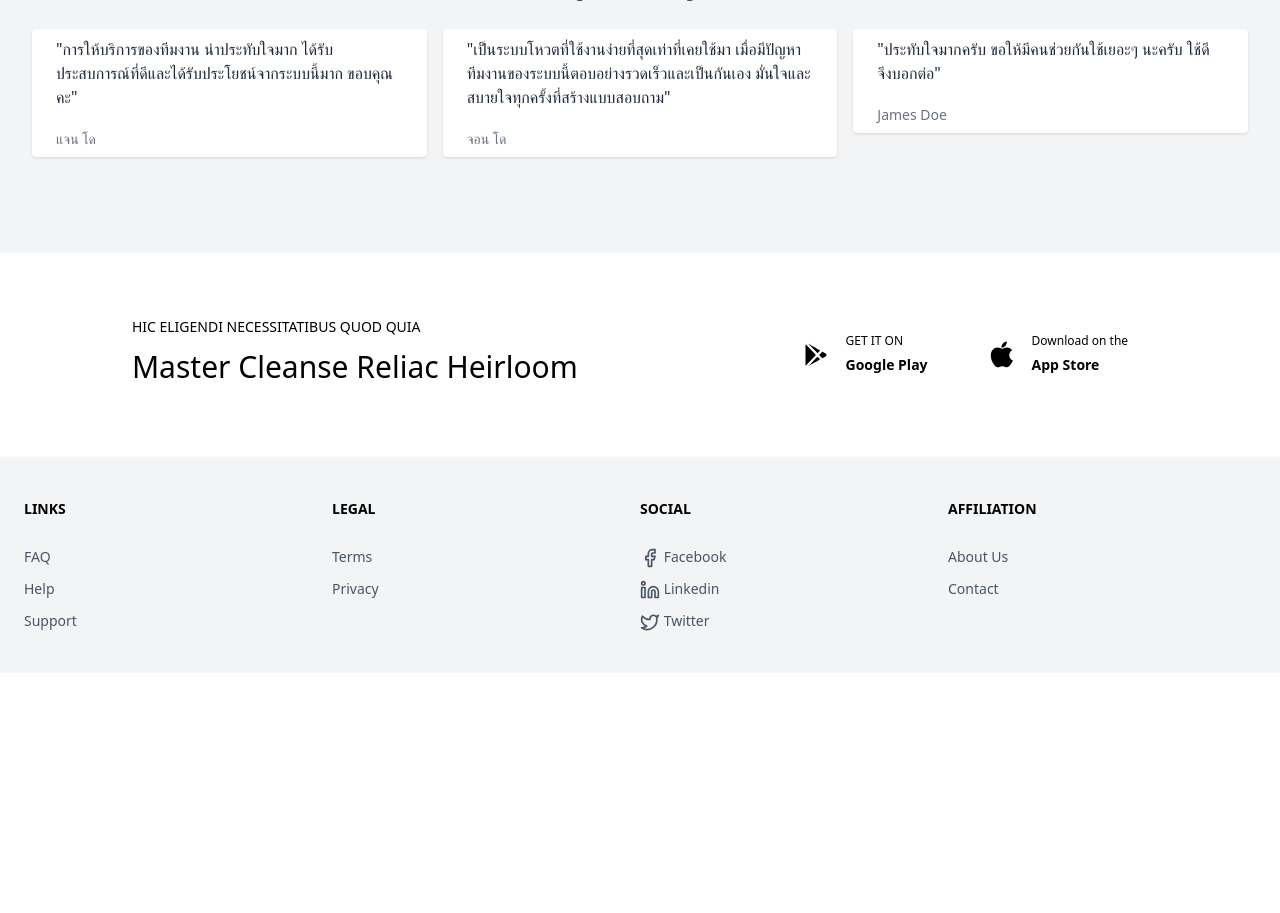
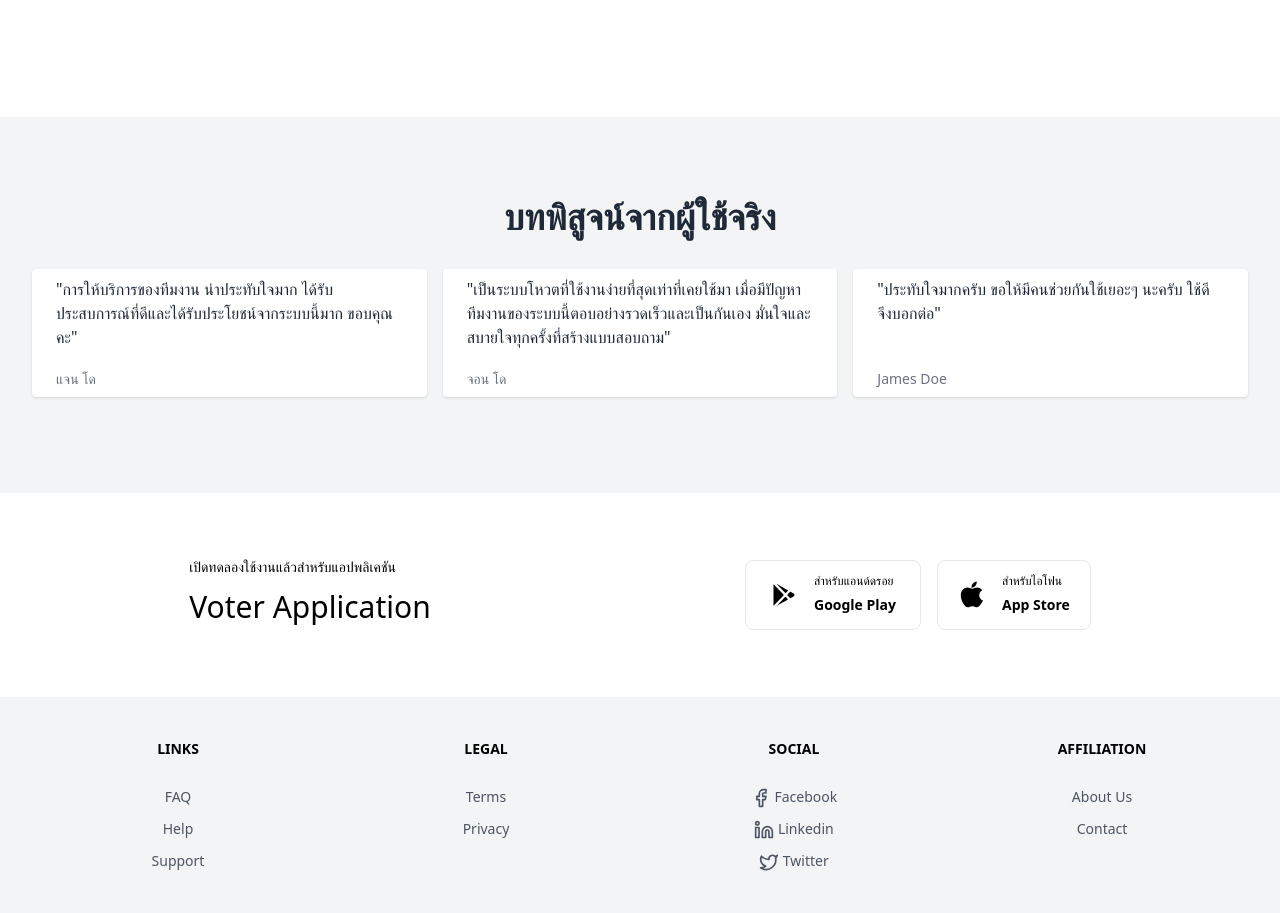
Before and after one commit to wichit2s/voter, a Django app: page / in a window 1280 px wide. Shown: the part 2081-2994 px from the top of the page. Before the commit the page ends 2712 px from the top, so only its background shows below. Run offline with Django 4.2, Linux system fonts and the light colour scheme; some libraries are stand-ins or nearby versions.

Commit message:
update home app with questions page

```diff
--- a/Voterprj/home/templates/home/calltoaction.html
+++ b/Voterprj/home/templates/home/components/calltoaction.html
@@ -1,25 +1,27 @@
 <section class="py-6 dark:bg-gray-800 dark:text-gray-50">
 	<div class="container mx-auto flex flex-col justify-around p-4 text-center md:p-10 lg:flex-row">
 		<div class="flex flex-col justify-center lg:text-left">
-			<p class="mb-1 text-sm font-medium tracki uppercase dark:text-violet-400">Hic eligendi necessitatibus quod quia</p>
-			<h1 class="py-2 text-3xl font-medium leadi title-font">Master Cleanse Reliac Heirloom</h1>
+			<p class="mb-1 text-sm font-medium tracki uppercase dark:text-violet-400">
+      เปิดทดลองใช้งานแล้วสำหรับแอปพลิเคชัน
+      </p>
+			<h1 class="py-2 text-3xl font-medium leadi title-font">Voter Application</h1>
 		</div>
 		<div class="flex flex-col items-center justify-center flex-shrink-0 mt-6 space-y-4 sm:flex-row sm:space-y-0 sm:space-x-4 lg:ml-4 lg:mt-0 lg:justify-end">
-			<button class="inline-flex items-center px-6 py-3 rounded-lg dark:bg-violet-400 dark:text-gray-900">
+			<button class="inline-flex items-center px-6 py-3 border hover:scale-105  hover:text-orange-500 hover:underline rounded-lg dark:bg-violet-400 dark:text-gray-900">
 				<svg xmlns="http://www.w3.org/2000/svg" viewBox="0 0 24 24" class="fill-current w-7 h-7 dark:text-gray-900">
 					<path d="M 5.4160156 2.328125 L 12.935547 10.158203 C 13.132547 10.363203 13.45925 10.363203 13.65625 10.158203 L 15.179688 8.5742188 C 15.405688 8.3392188 15.354312 7.956875 15.070312 7.796875 C 11.137313 5.571875 6.2620156 2.811125 5.4160156 2.328125 z M 3.140625 2.8476562 C 3.055625 3.0456562 3 3.2629063 3 3.5039062 L 3 20.591797 C 3 20.788797 3.044375 20.970625 3.109375 21.140625 L 11.576172 12.324219 C 11.762172 12.131219 11.762172 11.826813 11.576172 11.632812 L 3.140625 2.8476562 z M 17.443359 9.2578125 C 17.335484 9.2729375 17.233297 9.32375 17.154297 9.40625 L 15.015625 11.632812 C 14.829625 11.825812 14.829625 12.130219 15.015625 12.324219 L 17.134766 14.529297 C 17.292766 14.694297 17.546141 14.729188 17.744141 14.617188 C 19.227141 13.777188 20.226563 13.212891 20.226562 13.212891 C 20.725562 12.909891 21.007 12.443547 21 11.935547 C 20.992 11.439547 20.702609 10.981938 20.224609 10.710938 C 20.163609 10.676937 19.187672 10.124359 17.763672 9.3183594 C 17.664172 9.2623594 17.551234 9.2426875 17.443359 9.2578125 z M 13.296875 13.644531 C 13.165875 13.644531 13.034047 13.696328 12.935547 13.798828 L 5.4746094 21.566406 C 6.7566094 20.837406 11.328781 18.249578 15.050781 16.142578 C 15.334781 15.981578 15.386156 15.599281 15.160156 15.363281 L 13.65625 13.798828 C 13.55775 13.696328 13.427875 13.644531 13.296875 13.644531 z"></path>
 				</svg>
 				<span class="flex flex-col items-start ml-4 leadi">
-					<span class="mb-1 text-xs">GET IT ON</span>
+					<span class="mb-1 text-xs">สำหรับแอนด์ดรอย</span>
 					<span class="font-semibold title-font">Google Play</span>
 				</span>
 			</button>
-			<button class="inline-flex items-center px-5 py-3 rounded-lg dark:bg-violet-400 dark:text-gray-900">
+			<button class="inline-flex items-center px-5 py-3 border rounded-lg hover:scale-105 hover:text-orange-500 hover:underline dark:bg-violet-400 dark:text-gray-900">
 				<svg xmlns="http://www.w3.org/2000/svg" viewBox="0 0 50 50" class="fill-current w-7 h-7 dark:text-gray-900">
 					<path d="M 44.527344 34.75 C 43.449219 37.144531 42.929688 38.214844 41.542969 40.328125 C 39.601563 43.28125 36.863281 46.96875 33.480469 46.992188 C 30.46875 47.019531 29.691406 45.027344 25.601563 45.0625 C 21.515625 45.082031 20.664063 47.03125 17.648438 47 C 14.261719 46.96875 11.671875 43.648438 9.730469 40.699219 C 4.300781 32.429688 3.726563 22.734375 7.082031 17.578125 C 9.457031 13.921875 13.210938 11.773438 16.738281 11.773438 C 20.332031 11.773438 22.589844 13.746094 25.558594 13.746094 C 28.441406 13.746094 30.195313 11.769531 34.351563 11.769531 C 37.492188 11.769531 40.8125 13.480469 43.1875 16.433594 C 35.421875 20.691406 36.683594 31.78125 44.527344 34.75 Z M 31.195313 8.46875 C 32.707031 6.527344 33.855469 3.789063 33.4375 1 C 30.972656 1.167969 28.089844 2.742188 26.40625 4.78125 C 24.878906 6.640625 23.613281 9.398438 24.105469 12.066406 C 26.796875 12.152344 29.582031 10.546875 31.195313 8.46875 Z"></path>
 				</svg>
 				<span class="flex flex-col items-start ml-4 leadi">
-					<span class="mb-1 text-xs">Download on the</span>
+					<span class="mb-1 text-xs">สำหรับไอโฟน</span>
 					<span class="font-semibold title-font">App Store</span>
 				</span>
 			</button>
--- a/Voterprj/home/templates/home/footer.html
+++ b/Voterprj/home/templates/home/components/footer.html
@@ -1,7 +1,7 @@
 <footer class="bg-gray-100">
   <div class="container mx-auto px-6 pt-10 pb-6">
     <div class="flex flex-wrap">
-      <div class="w-full md:w-1/4 text-center md:text-left">
+      <div class="w-full md:w-1/4 text-center">
         <h5 class="uppercase mb-6 font-bold">Links</h5>
         <ul class="mb-4">
           <li class="mt-2">
@@ -15,7 +15,7 @@
           </li>
         </ul>
       </div>
-      <div class="w-full md:w-1/4 text-center md:text-left">
+      <div class="w-full md:w-1/4 text-center">
         <h5 class="uppercase mb-6 font-bold">Legal</h5>
         <ul class="mb-4">
           <li class="mt-2">
@@ -26,7 +26,7 @@
           </li>
         </ul>
       </div>
-      <div class="w-full md:w-1/4 text-center md:text-left">
+      <div class="w-full md:w-1/4 text-center">
         <h5 class="uppercase mb-6 font-bold">Social</h5>
         <ul class="mb-4">
           <li class="mt-2">
@@ -50,7 +50,7 @@
           </li>
         </ul>
       </div>
-      <div class="w-full md:w-1/4 text-center md:text-left">
+      <div class="w-full md:w-1/4 text-center">
         <h5 class="uppercase mb-6 font-bold">Affiliation</h5>
         <ul class="mb-4">
           <li class="mt-2">
--- /dev/null
+++ b/Voterprj/home/templates/home/components/hero.html
@@ -0,0 +1,17 @@
+{% load static %}
+<div
+  class="py-40 bg-[url('{% static "home/images/voter.jpg" %}')] bg-cover"
+  >
+  <div class="container mx-auto px-10 rounded-2xl backdrop-saturate-50 bg-blend-hue bg-white/75 py-10">
+    <h2 class="text-4xl font-serif font-bold mb-2">
+      แบ่งปันประสบการณ์
+    </h2>
+    <h3 class="text-2xl font-mono mb-8">
+      ร่วมกันให้ข้อมูลเพื่อประชาคม เสริมสร้างอนาคตของคนรุ่นใหม่ด้วยการให้คำตอบ
+    </h3>
+
+    <button class="bg-white hover:text-orange-500 hover:underline hover:scale-105 font-bold rounded-full py-4 px-8 shadow-lg uppercase tracking-wider">
+      ลงชื่อ
+    </button>
+  </div>
+</div>
--- a/Voterprj/home/templates/home/nav.html
+++ b/Voterprj/home/templates/home/components/nav.html
@@ -1,5 +1,8 @@
 <nav class="flex justify-between px-20 py-10 items-center bg-white">
-  <h1 class="text-xl text-gray-800 font-bold"><span class="rounded-full border text-indigo-700 px-2 text-3xl font-serif font-bold">V</span>oter</h1>
+  <h1 class="text-xl text-gray-800 font-bold">
+    <span class="rounded-full border text-indigo-700 px-2 text-3xl font-serif font-bold">V</span>
+    oter
+  </h1>
   <div class="flex items-center">
     <div class="flex items-center">
       <svg xmlns="http://www.w3.org/2000/svg" class="h-5 w-5 pt-0.5 text-gray-600" fill="none" viewBox="0 0 24 24" stroke="currentColor">
@@ -10,16 +13,16 @@
     <ul class="flex items-center space-x-6">
       <li class="font-semibold text-gray-700">
         <a href="/vote/" class="hover:underline text-gray-600 hover:text-orange-500">
-          Home
+          Vote
         </a>
       </li>
       <li class="font-semibold text-gray-700">
-        <a href="/vote/questions/" class="hover:underline text-gray-600 hover:text-orange-500">
+        <a href="/questions/" class="hover:underline text-gray-600 hover:text-orange-500">
           Questions
         </a>
       </li>
       <li class="font-semibold text-gray-700">
-        <a href="/vote/answers/" class="hover:underline text-gray-600 hover:text-orange-500">
+        <a href="/answers/" class="hover:underline text-gray-600 hover:text-orange-500">
           Answers
         </a>
       </li>
--- a/Voterprj/home/templates/home/testimonial.html
+++ b/Voterprj/home/templates/home/components/testimonial.html
@@ -4,8 +4,8 @@
       บทพิสูจน์จากผู้ใช้จริง
     </h2>
     <div class="flex flex-wrap">
-      <div class="w-full md:w-1/3 px-2 mb-4">
-        <div class="bg-white rounded shadow py-2">
+      <div class="h-full w-full md:w-1/3 px-2 mb-4">
+        <div class="h-full bg-white rounded shadow py-2">
           <p class="text-gray-800 text-base px-6 mb-5">
           "การให้บริการของทีมงาน น่าประทับใจมาก ได้รับประสบการณ์ที่ดีและได้รับประโยชน์จากระบบนี้มาก ขอบคุณคะ"
           </p>
@@ -13,8 +13,8 @@
         </div>
       </div>
       <div class="w-full md:w-1/3 px-2 mb-4">
-        <div class="bg-white rounded shadow py-2">
-          <p class="text-gray-800 text-base px-6 mb-5">
+        <div class="flex flex-col h-full bg-white rounded shadow py-2">
+          <p class="text-gray-800 text-base px-6 mb-5 grow">
           "เป็นระบบโหวตที่ใช้งานง่ายที่สุดเท่าที่เคยใช้มา เมื่อมีปัญหาทีมงานของระบบนี้ตอบอย่างรวดเร็วและเป็นกันเอง มั่นใจและสบายใจทุกครั้งที่สร้างแบบสอบถาม"
           </p>
           <p class="text-gray-500 text-xs md:text-sm px-6">
@@ -23,8 +23,8 @@
         </div>
       </div>
       <div class="w-full md:w-1/3 px-2 mb-4">
-        <div class="bg-white rounded shadow py-2">
-          <p class="text-gray-800 text-base px-6 mb-5">
+        <div class="flex flex-col h-full bg-white rounded shadow py-2">
+          <p class="text-gray-800 text-base px-6 mb-5 grow">
           "ประทับใจมากครับ ขอให้มีคนช่วยกันใช้เยอะๆ นะครับ ใช้ดีจึงบอกต่อ"
           </p>
           <p class="text-gray-500 text-xs md:text-sm px-6">
--- a/Voterprj/home/templates/home/hero.html
+++ /dev/null
@@ -1,15 +0,0 @@
-<div class="py-20" style="background: linear-gradient(90deg, #667eea 0%, #764ba2 100%)"
-    >
-      <div class="container mx-auto px-6">
-        <h2 class="text-4xl font-serif font-bold mb-2 text-white">
-          แบ่งปันประสบการณ์
-        </h2>
-        <h3 class="text-2xl font-mono mb-8 text-gray-200">
-          ร่วมกันให้ข้อมูลเพื่อประชาคม เสริมสร้างอนาคตของคนรุ่นใหม่ด้วยการให้คำตอบ
-        </h3>
-
-        <button class="bg-white font-bold rounded-full py-4 px-8 shadow-lg uppercase tracking-wider">
-          ลงชื่อ
-        </button>
-      </div>
-    </div>
--- a/Voterprj/home/templates/home/home.html
+++ b/Voterprj/home/templates/home/home.html
@@ -16,11 +16,11 @@
          text-sm
          font-san
   ">
-  {% include 'home/nav.html' %}
-  {% include 'home/hero.html' %}
-  {% include 'home/feature.html' %}
-  {% include 'home/testimonial.html' %}
-  {% include 'home/calltoaction.html' %}
-  {% include 'home/footer.html' %}
+  {% include 'home/components/nav.html' %}
+  {% include 'home/components/hero.html' %}
+  {% include 'home/components/feature.html' %}
+  {% include 'home/components/testimonial.html' %}
+  {% include 'home/components/calltoaction.html' %}
+  {% include 'home/components/footer.html' %}
 </body>
 </html>
--- a/Voterprj/home/urls.py
+++ b/Voterprj/home/urls.py
@@ -3,5 +3,6 @@ from django.urls import path
 from home import views
 
 urlpatterns = [
-    path('', views.home, name='home')
+    path('', views.home, name='home'),
+    path('questions/', views.questions, name='questions')
 ]
--- a/Voterprj/home/views.py
+++ b/Voterprj/home/views.py
@@ -1,5 +1,12 @@
 from django.shortcuts import render
+from vote import models
 
 # Create your views here.
 def home(req):
     return render(req, 'home/home.html')
+
+def questions(req):
+    context = {
+            'questions': models.Question.objects.all()
+    }
+    return render(req, 'home/questions.html', context)
```
Also changed, not shown: Voterprj/home/templates/home/questions.html (added, +55 -0 lines), Voterprj/home/static/home/images/voter.jpg (added), Voterprj/home/templates/home/components/feature.html (renamed from Voterprj/home/templates/home/feature.html).
